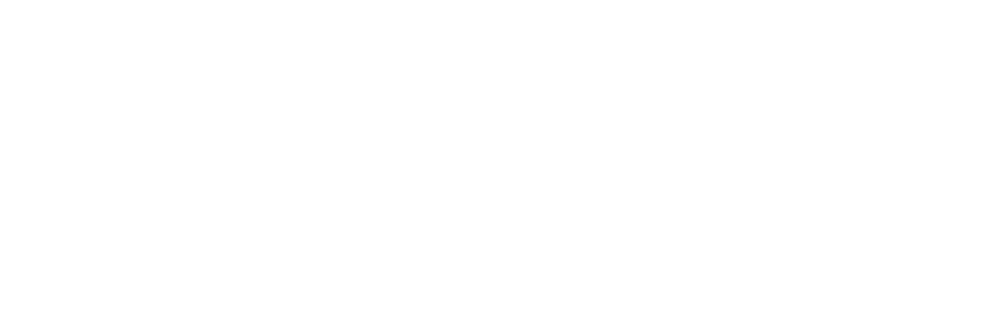
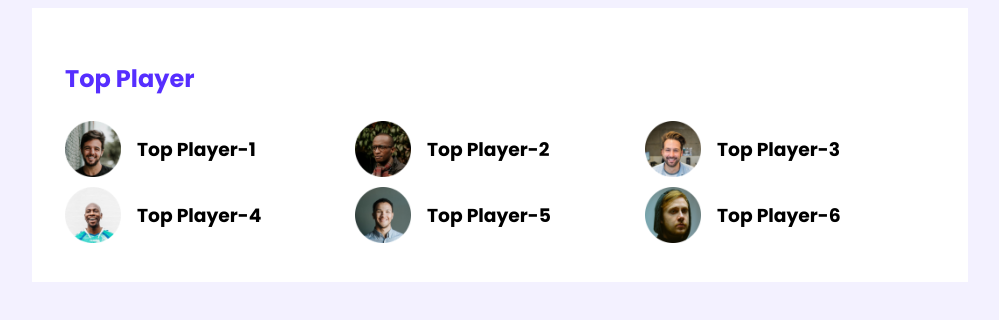
Before and after one commit to kawsarahmmed2/leader-board-css, a plain HTML site: page index.html in a window 1280 px wide. Shown: the whole page, without its empty margins (140-1139 px from the left). Drawn offline with Linux system fonts and the light colour scheme.

Commit message:
player commit

```diff
--- a/index.html
+++ b/index.html
@@ -16,7 +16,38 @@
 
     <!-- starting main  -->
     <main>
-
+        <!-- top player and top blogs -->
+        <section class="container">
+            <div class="top-players ">
+                <h2 class="section-title">Top Player</h2>
+                <div class="players">
+                    <div class="player">
+                        <img src="images/players/player-1.png" alt="">
+                        <h3 class="player-name">Top Player-1</h3>
+                    </div>
+                    <div class="player">
+                        <img src="images/players/player-2.png" alt="">
+                        <h3 class="player-name">Top Player-2</h3>
+                    </div>
+                    <div class="player">
+                        <img src="images/players/player-3.png" alt="">
+                        <h3 class="player-name" class="player-name">Top Player-3</h3>
+                    </div>
+                    <div class="player">
+                        <img src="images/players/player-4.png" alt="">
+                        <h3 class="player-name">Top Player-4</h3>
+                    </div>
+                    <div class="player">
+                        <img src="images/players/player-5.png" alt="">
+                        <h3 class="player-name">Top Player-5</h3>
+                    </div>
+                    <div class="player">
+                        <img src="images/players/player-6.png" alt="">
+                        <h3 class="player-name">Top Player-6</h3>
+                    </div>
+                </div>
+            </div>
+        </section>
     </main>
     <!-- end main  -->
     <footer>
--- a/style.css
+++ b/style.css
@@ -0,0 +1,39 @@
+@import url('https://fonts.googleapis.com/css2?family=Oswald:wght@400;500;600;700&family=Poppins:wght@400;500;600;700&display=swap');
+
+/* common style or utilities */
+body{
+    font-family: 'Poppins', sans-serif;
+    background-color: #F3F1FF;
+}
+main{
+    display: flex;
+    justify-content: center;
+}
+.container{
+    background-color: #FFFFFF;
+    width: 870px;
+    padding: 33px;
+}
+
+/* top players style */
+.section-title{
+    color: #562EFF;
+    font-size: 24px;
+    font-weight: 500px;
+}
+.players{
+    display: grid;
+    grid-template-columns: repeat(3, 1fr);
+    /* grid-template-columns:1fr 1fr 1fr; */
+}
+.player{
+    display: flex;
+    align-items: center;
+}
+.player img{
+    width: 56px;
+    height: 56px;
+}
+.player-name{
+    margin-left: 16px;
+}
```
